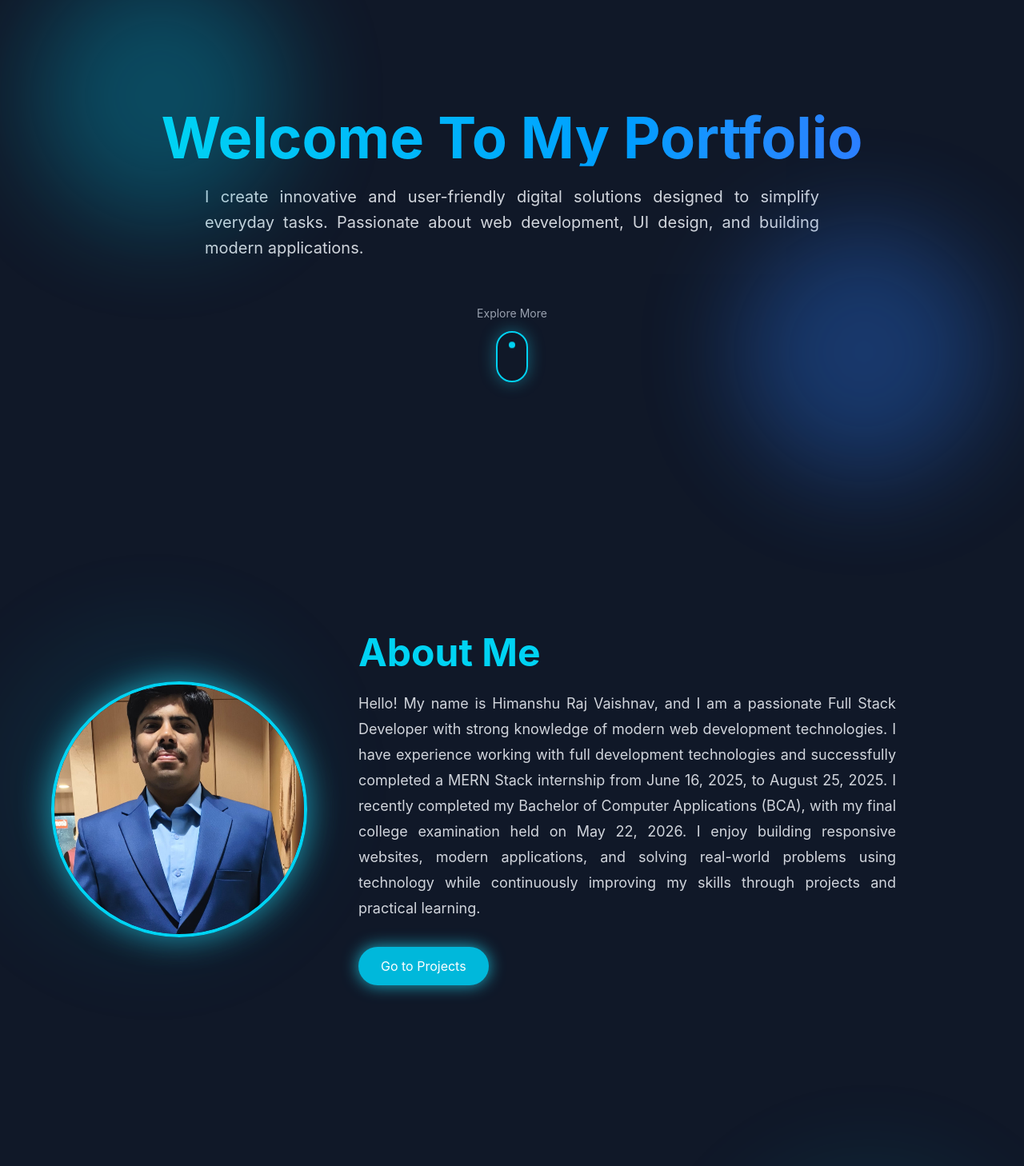
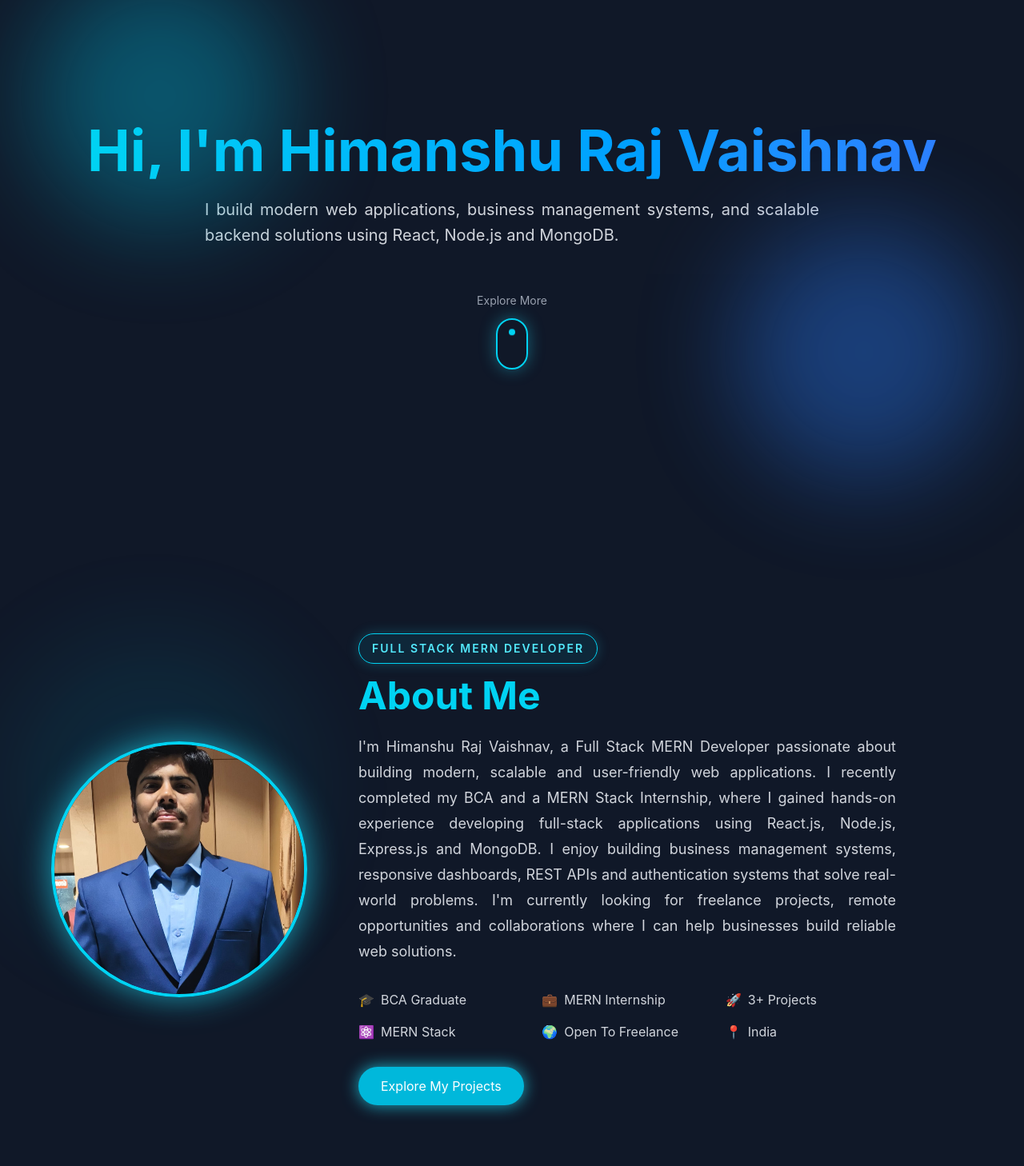
Before and after one commit to himanshurajvaishnav123/portfolio, a React app: page / in a window 1280 px wide. Shown: the part 120-1578 px from the top of the page at 80% size. Built offline with nearby package versions, Linux system fonts and the light colour scheme; the HTML template or start-up script is replaced by a standard one.

Commit message:
about section updated

```diff
--- a/src/pages/PortfolioHome.jsx
+++ b/src/pages/PortfolioHome.jsx
@@ -175,14 +175,16 @@ function PortfolioHome() {
                 <div className="absolute w-80 h-80 bg-blue-500 opacity-20 blur-3xl rounded-full bottom-20 right-10 animate-pulse"></div>
 
                 <h1 className="text-3xl sm:text-5xl md:text-7xl font-bold mb-4 bg-gradient-to-r from-cyan-400 to-blue-500 bg-clip-text text-transparent animate-bounce">
-                    Welcome To My Portfolio
+                    Hi, I'm
+
+                    Himanshu Raj Vaishnav
                 </h1>
 
                 <p className="text-gray-300 text-lg md:text-xl max-w-3xl leading-8 text-justify">
-                    I create innovative and user-friendly digital solutions designed
-                    to simplify everyday tasks. Passionate about web development,
-                    UI design, and building modern applications.
-
+                    I build modern web applications,
+                    business management systems,
+                    and scalable backend solutions
+                    using React, Node.js and MongoDB.
                 </p>
                 <button
                     onClick={() => {
@@ -209,13 +211,11 @@ function PortfolioHome() {
 
 
           {/* ABOUT */}
-            <section id="about" className="relative py-28 px-6 scroll-mt-16 md:scroll-mt-24" >
-
+<section id="about" className="relative py-28 px-6 scroll-mt-16 md:scroll-mt-24">
 
     <div className="absolute w-96 h-96 bg-cyan-500 opacity-10 blur-3xl rounded-full left-0"></div>
 
     <div className="max-w-6xl mx-auto flex flex-col md:flex-row items-center gap-16">
-
 
         {/* Image */}
         <div className="flex justify-center animate-slideLeft">
@@ -226,34 +226,77 @@ function PortfolioHome() {
             />
         </div>
 
-
         {/* Text */}
         <div className="text-center md:text-left animate-slideLeft delay-200">
+
+            <small className="inline-block px-4 py-2 mb-4 text-sm font-semibold uppercase tracking-[2px] text-cyan-300 border border-cyan-400 rounded-full bg-cyan-500/10 shadow-[0_0_15px_rgba(34,211,238,0.25)]">
+                Full Stack MERN Developer
+            </small>
 
             <h2 className="text-5xl font-bold text-cyan-400 mb-6">
                 About Me
             </h2>
 
             <p className="text-gray-300 text-lg leading-8 max-w-2xl text-justify">
-                            Hello! My name is Himanshu Raj Vaishnav, and I am a passionate Full Stack Developer with strong knowledge of modern web development technologies. I have experience working with full development technologies and successfully completed a MERN Stack internship from June 16, 2025, to August 25, 2025. I recently completed my Bachelor of Computer Applications (BCA), with my final college examination held on May 22, 2026. I enjoy building responsive websites, modern applications, and solving real-world problems using technology while continuously improving my skills through projects and practical learning.
+                I'm Himanshu Raj Vaishnav, a Full Stack MERN Developer passionate about building modern, scalable and user-friendly web applications.
 
+                I recently completed my BCA and a MERN Stack Internship, where I gained hands-on experience developing full-stack applications using React.js, Node.js, Express.js and MongoDB.
+
+                I enjoy building business management systems, responsive dashboards, REST APIs and authentication systems that solve real-world problems.
+
+                I'm currently looking for freelance projects, remote opportunities and collaborations where I can help businesses build reliable web solutions.
             </p>
 
-                        <button className="mt-8 px-7 py-3 bg-cyan-500 rounded-full hover:scale-105 transition shadow-[0_0_20px_rgba(34,211,238,0.8)]"
+            {/* Highlights */}
+            <div className="grid grid-cols-2 md:grid-cols-3 gap-4 mt-8 max-w-2xl text-gray-300">
+
+                <div className="flex items-center gap-2">
+                    <span>🎓</span>
+                    <span>BCA Graduate</span>
+                </div>
+
+                <div className="flex items-center gap-2">
+                    <span>💼</span>
+                    <span>MERN Internship</span>
+                </div>
+
+                <div className="flex items-center gap-2">
+                    <span>🚀</span>
+                    <span>3+ Projects</span>
+                </div>
+
+                <div className="flex items-center gap-2">
+                    <span>⚛</span>
+                    <span>MERN Stack</span>
+                </div>
+
+                <div className="flex items-center gap-2">
+                    <span>🌍</span>
+                    <span>Open To Freelance</span>
+                </div>
+
+                <div className="flex items-center gap-2">
+                    <span>📍</span>
+                    <span>India</span>
+                </div>
+
+            </div>
+
+            <button
+                className="mt-8 px-7 py-3 bg-cyan-500 rounded-full hover:scale-105 transition shadow-[0_0_20px_rgba(34,211,238,0.8)]"
                 onClick={() => {
                     document.getElementById("projects").scrollIntoView({
                         behavior: "smooth",
                     });
-                            }} >
-                            Go to Projects
+                }}
+            >
+                Explore My Projects
             </button>
 
         </div>
 
     </div>
 </section>
-
-
             {/* PROJECTS SECTION */}
             <section id="projects" className="py-28 px-6 relative overflow-hidden">
                 {/* Glow */}
```
Lines whose indentation alone changed are shown as unchanged.
